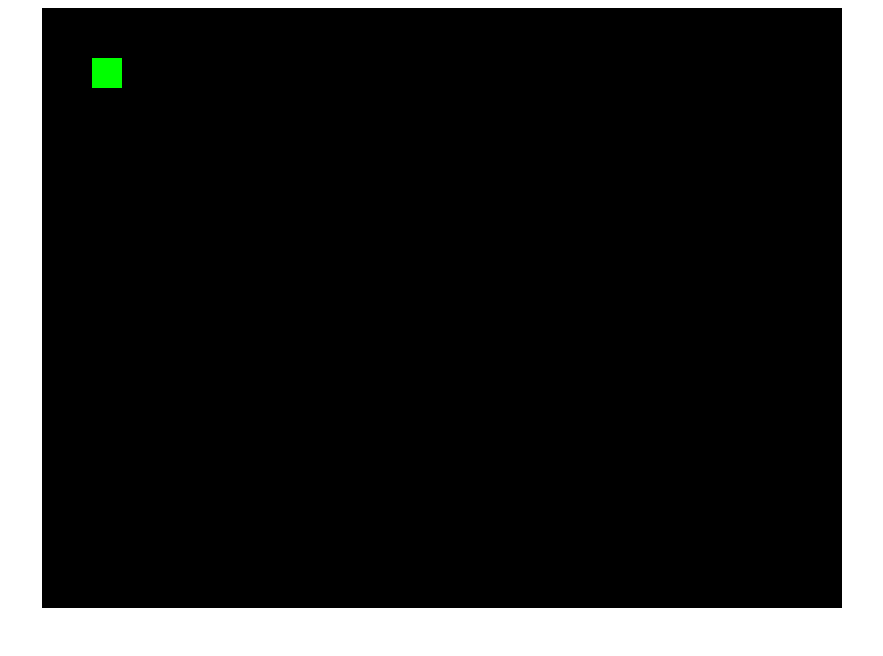
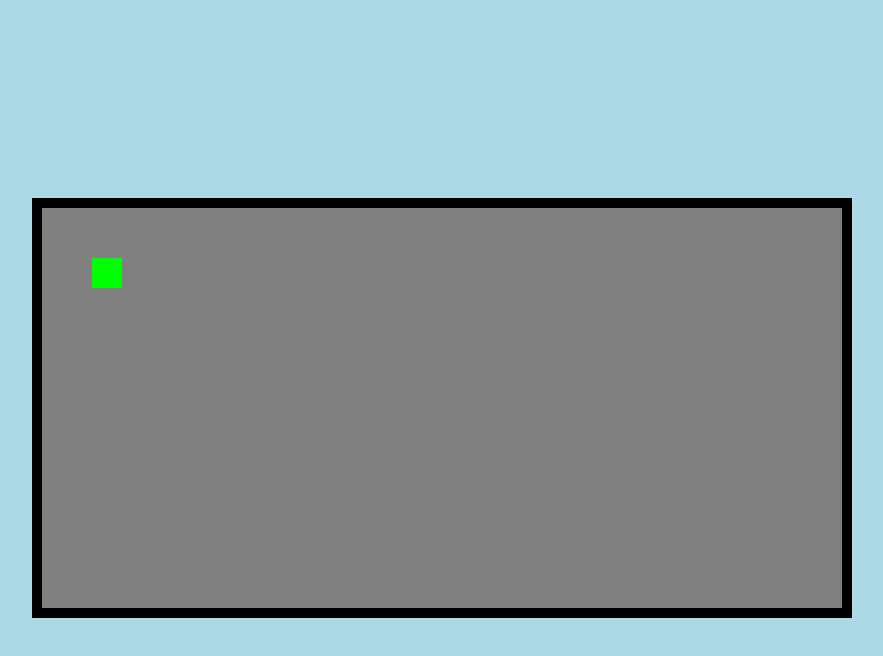
Before and after one commit to Octowalrus/BucRun, a website: page BucRun.html in a window 1280 px wide. Shown: the whole page, without its empty margins (198-1081 px from the left). Drawn offline with Linux system fonts and the light colour scheme; files that its build step writes are made by us from their sources.

Commit message:
Created CSS script and made the page look better

```diff
--- a/BucRun.html
+++ b/BucRun.html
@@ -3,53 +3,14 @@
   <head>
     <meta charset="UTF-8" />
     <title>BucRun</title>
-    <link rel="stylesheet" href="style.css" />
+    <link rel="stylesheet" href="Scripts/style.css" />
   </head>
   <body>
-
-    <div>
-    <canvas id="gameCanvas" width="800" height="600"></canvas>
-        <script>
-            const canvas = document.getElementById("gameCanvas");
-            const ctx = canvas.getContext("2d");
-
-            let player = {
-                x: 50,
-                y: 50,
-                size: 30,
-                speed: 3,
-            };
-
-            let keys = {};
-
-            // Listen for key presses
-            document.addEventListener("keydown", (e) => {
-                keys[e.key] = true;
-            });
-
-            document.addEventListener("keyup", (e) => {
-                keys[e.key] = false;
-            });
-
-            function update() {}
-
-            function draw() {
-                // Clear screen
-                ctx.clearRect(0, 0, canvas.width, canvas.height);
-
-                // Draw player
-                ctx.fillStyle = "lime";
-                ctx.fillRect(player.x, player.y, player.size, player.size);
-            }
-
-            function gameLoop() {
-                update();
-                draw();
-                requestAnimationFrame(gameLoop);
-            }
-
-            gameLoop();
-        </script>
+    <div class="body-container">
+      <div class="game-container">
+          <canvas id="gameCanvas" width="800" height="400"></canvas>
+        <script type="text/javascript" src="Scripts/BucRun.js"></script>
+      </div>
     </div>
   </body>
 </html>
--- a/Scripts/style.css
+++ b/Scripts/style.css
@@ -1,5 +1,22 @@
-canvas {
-  background: black;
+body{
+  background-color: lightblue;
+  overflow: hidden;
+}
+#gameCanvas {
+  background: gray;
   display: block;
   margin: auto;
 }
+.body-container {
+  display: flex;
+  justify-content: center;
+  align-items: center;
+  height: 100vh;
+}
+.game-container {
+  background-color: black;
+  display: flex;
+  justify-content: center;
+  align-items: center;
+  padding: 10px;
+}
```
